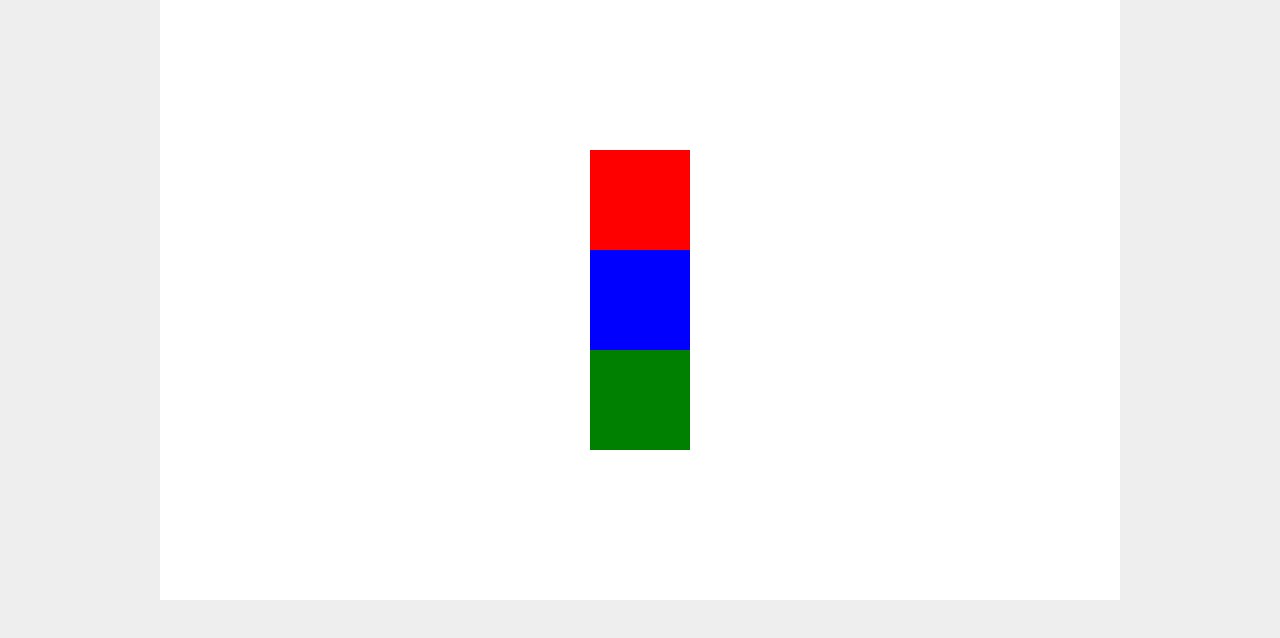
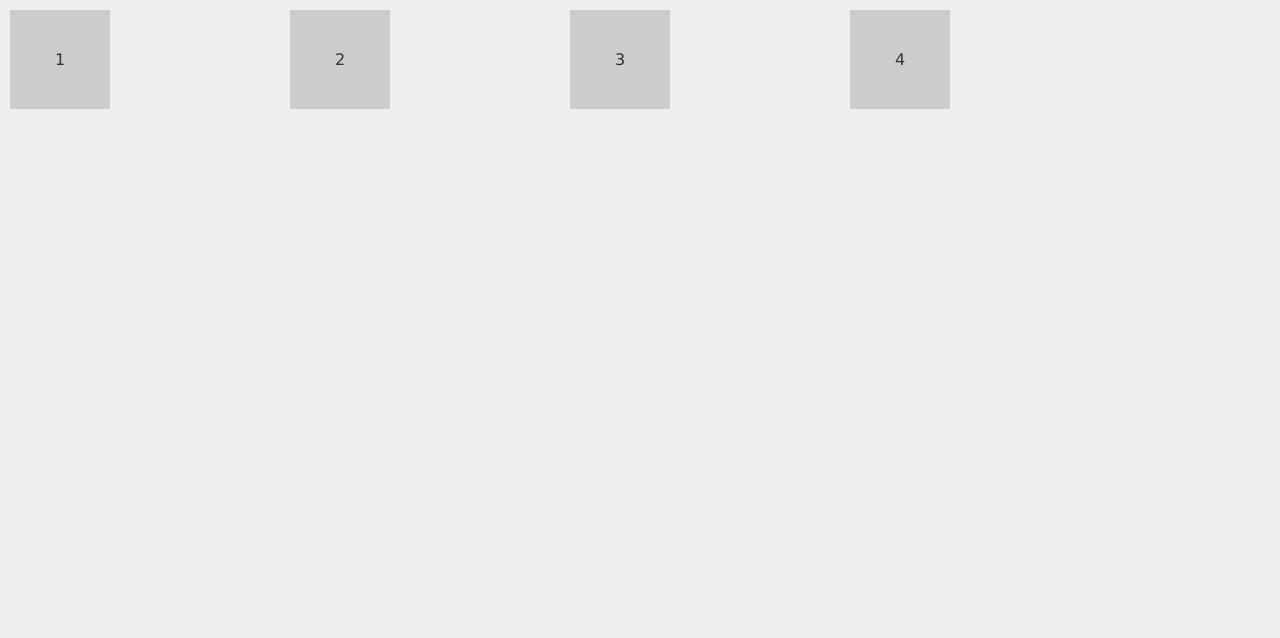
Before and after one commit to paulina-filipiak/css-flexbox, a plain HTML site: page index.html in a window 1280 px wide. Drawn offline with Linux system fonts and the light colour scheme.

Commit message:
learned about the element order in flexbox

```diff
--- a/index.html
+++ b/index.html
@@ -6,10 +6,12 @@
   </head>
   <body>
     <div class="wrapper">
-      <div class="flex-container">
-        <div class="box one"></div>
-        <div class="box two"></div>
-        <div class="box three"></div>
+
+      <section id="blocks">
+        <div class="one">1</div>
+        <div class="two">2</div>
+        <div class="three">3</div>
+        <div class="four">4</div>
       </div>
     </div>
   </body>
--- a/style.css
+++ b/style.css
@@ -5,37 +5,28 @@
 
 body{
     background: #eee;
+    color: #333;
 }
 
 .wrapper{
     width: 100%;
     max-width: 960px;
-    margin: 0 auto;
 }
 
-.flex-container{
+#blocks{
     display: flex;
-    background: #fff;
-    flex-wrap: wrap;
-    flex-flow: column;
-    height: 600px;
-    align-items: center;
-    justify-content: center;
+    margin: 10px;
+    justify-content: space-between;
 }
 
-.box{
-    width: 100px;
+#blocks div{
     flex: 0 0 100px;
+    padding: 40px 0;
+    text-align: center;
+    background: #ccc;
 }
 
-.one{
-    background: red;
-}
-
-.two{
-    background: blue;
-}
-
-.three{
-    background: green;
-}
+.one{order: 0;}
+.two{order: 0;}
+.three{order: 0;}
+.four{order: 0;}
```
